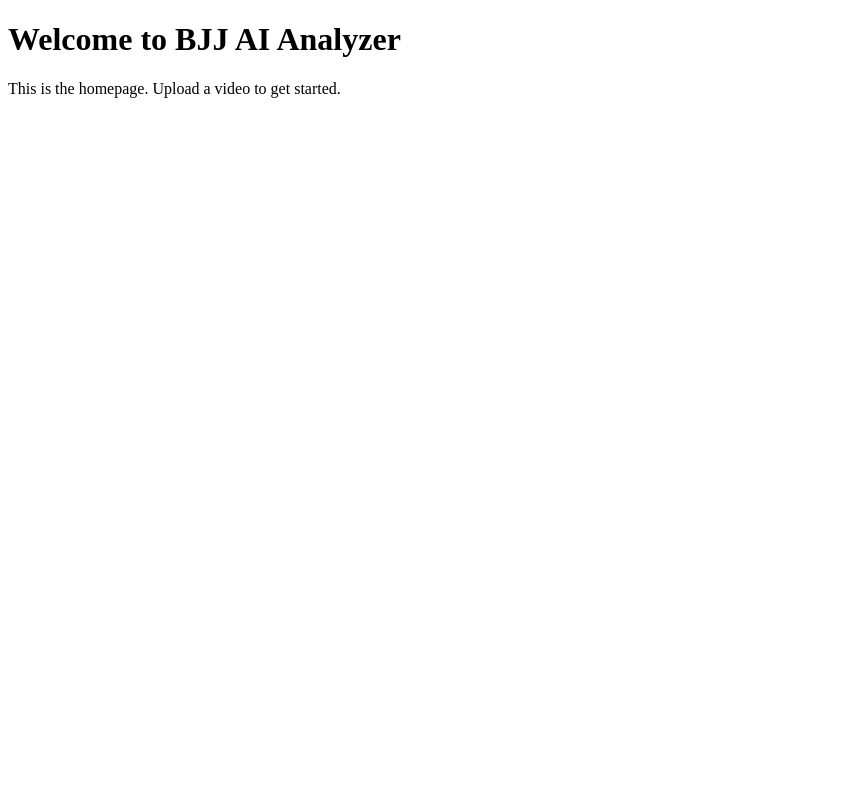
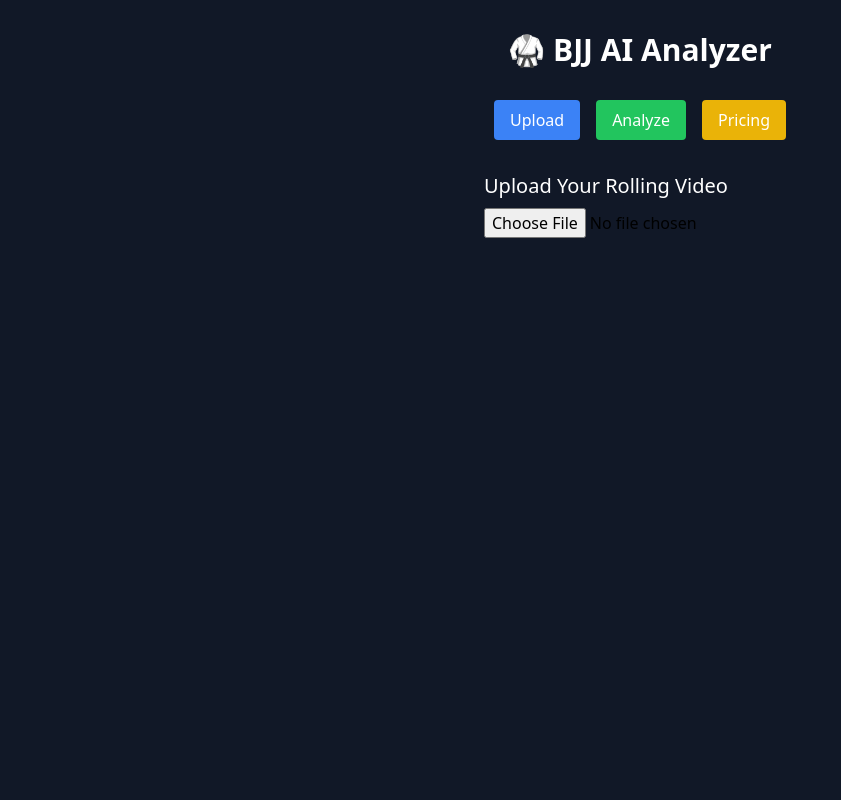
Before and after one commit to Jhorne678-blue/bjj-ai-analyzer, a Flask app: page / in a window 1280 px wide. Shown: the whole page, without its empty margins (0-841 px from the left). Run offline with Flask 3, Linux system fonts and the light colour scheme; some libraries are stand-ins or nearby versions.

Commit message:
Update index.html

```diff
--- a/templates/index.html
+++ b/templates/index.html
@@ -1,11 +1,27 @@
 <!DOCTYPE html>
 <html lang="en">
 <head>
-  <meta charset="UTF-8">
+  <meta charset="UTF-8" />
   <title>BJJ AI Analyzer</title>
+  <script src="https://cdn.tailwindcss.com"></script>
 </head>
-<body>
-  <h1>Welcome to BJJ AI Analyzer</h1>
-  <p>This is the homepage. Upload a video to get started.</p>
-</body>
-</html>
+<body class="bg-gray-900 text-white min-h-screen flex flex-col items-center justify-start p-8 space-y-8">
+
+  <h1 class="text-3xl font-bold">🥋 BJJ AI Analyzer</h1>
+
+  <!-- Tabs -->
+  <div class="flex space-x-4">
+    <button onclick="showTab('uploadTab')" class="bg-blue-500 px-4 py-2 rounded hover:bg-blue-600">Upload</button>
+    <button onclick="showTab('analyzeTab')" class="bg-green-500 px-4 py-2 rounded hover:bg-green-600">Analyze</button>
+    <button onclick="showTab('pricingTab')" class="bg-yellow-500 px-4 py-2 rounded hover:bg-yellow-600">Pricing</button>
+  </div>
+
+  <!-- Tab Content -->
+  <div id="uploadTab" class="tab">
+    <h2 class="text-xl mb-2">Upload Your Rolling Video</h2>
+    <input type="file" id="videoFile" class="text-black" />
+  </div>
+
+  <div id="analyzeTab" class="tab hidden">
+    <h2 class="text-xl mb-2">Analyze Your Jiu-Jitsu</h2>
+    <button onclick="analyzeVideo()" class="bg-purple-600 px-4 py-2 round
```
